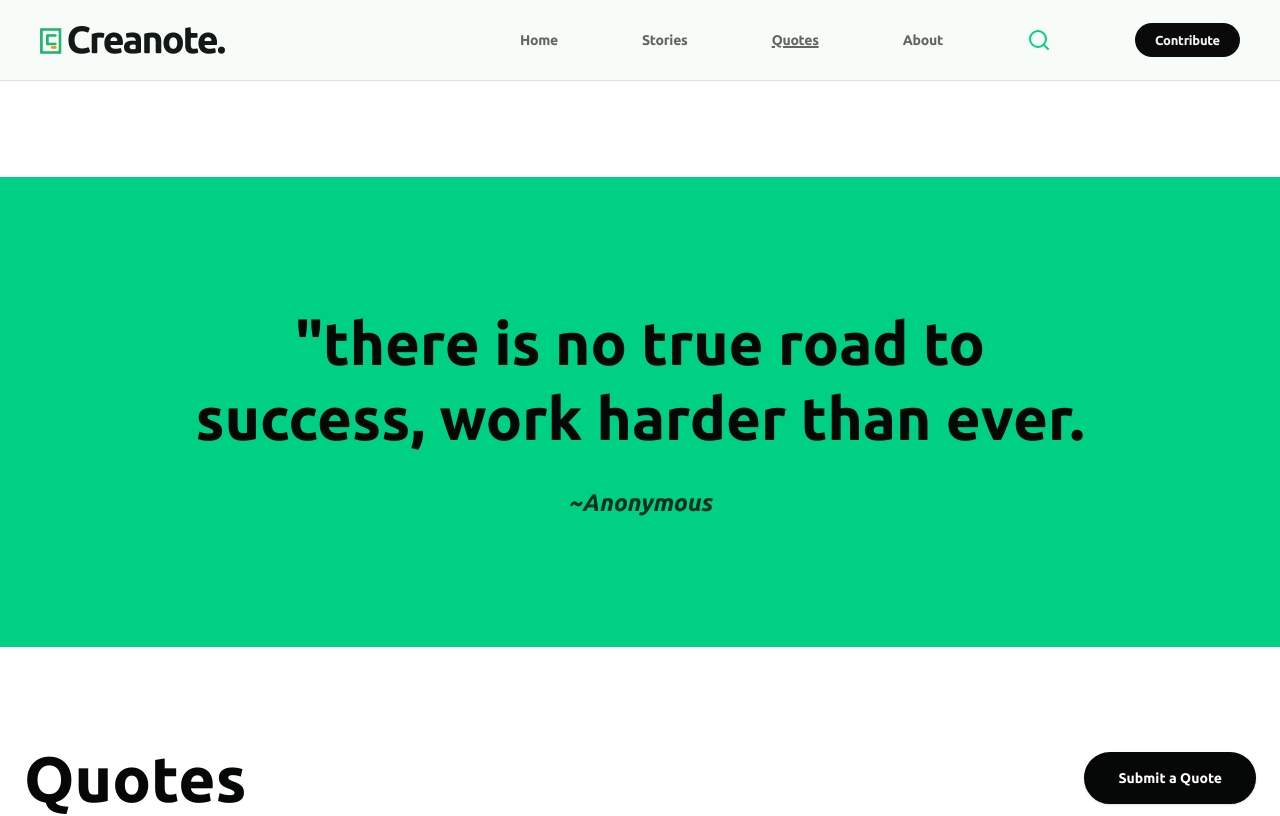
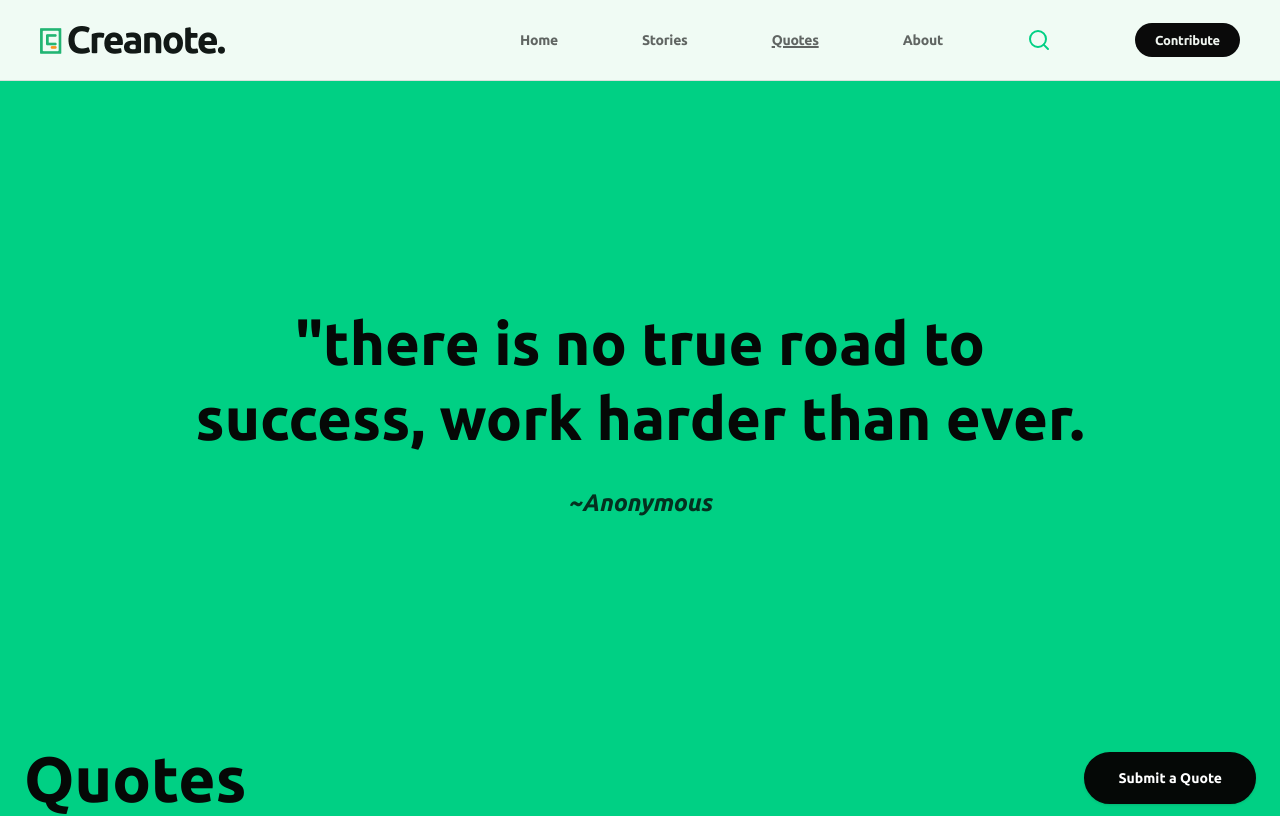
Before and after one commit to abrahamisaiah129/creanote, a Next.js app: page /quotes in a window 1280 px wide. Shown: the top 816 px of the page. Built offline with nearby package versions, Linux system fonts and the light colour scheme; no server answers; the database is empty.

Commit message:
Change Quotes page background to full green

```diff
--- a/src/app/quotes/page.tsx
+++ b/src/app/quotes/page.tsx
@@ -86,13 +86,13 @@ export default function QuotesPage() {
   };
 
   return (
-    <main className="flex min-h-screen flex-col bg-white" data-testid="quotes-page">
+    <main className="flex min-h-screen flex-col bg-[var(--green)]" data-testid="quotes-page">
       <Navbar onSearchClick={() => setIsSearchModalOpen(true)} />
 
       <div className="pt-16 sm:pt-20 lg:pt-24" />
 
       {/* Solid Green Text Banner Quote */}
-      <div className="w-full bg-[var(--green)] px-6 py-20 md:py-32 flex flex-col items-center justify-center text-center">
+      <div className="w-full px-6 py-20 md:py-32 flex flex-col items-center justify-center text-center">
         <h2 className="font-['Ubuntu'] text-3xl md:text-5xl lg:text-6xl font-extrabold text-[#050806] max-w-4xl leading-tight">
           "there is no true road to success, work harder than ever.
         </h2>
```
